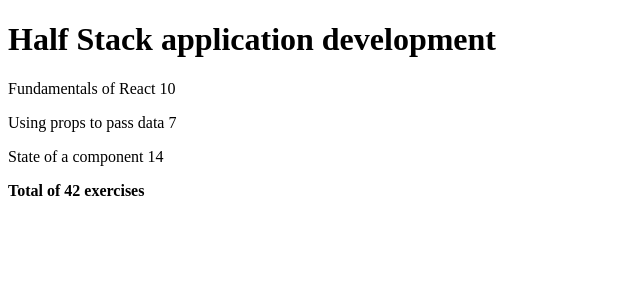
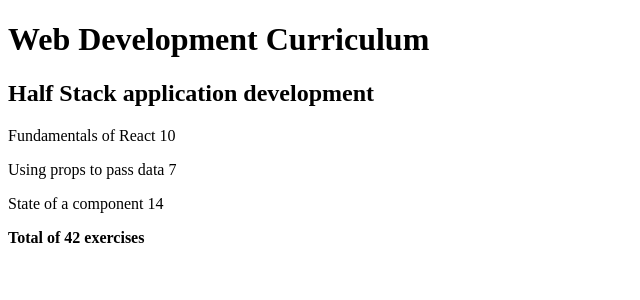
Before and after one commit to Jaathavan/FSO-2022-Exercise-Solutions, a React (Create React App) app in the folder part2/courseinfo/: page / in a window 1280 px wide. Shown: the top 300 px of the page, without its empty margins (0-640 px from the left). Built offline with nearby package versions, Linux system fonts and the light colour scheme.

Commit message:
modify App and course component to fit new layout

```diff
--- a/part2/courseinfo/src/App.js
+++ b/part2/courseinfo/src/App.js
@@ -2,7 +2,7 @@ const Header = ( {course} ) => {
 
   return (
     <div>
-      <h1>{course}</h1>
+      <h2>{course}</h2>
     </div>
   )
 }
@@ -116,7 +116,12 @@ const App = () => {
     }
   ]
 
-  return <Course course={courses[0]} />
+  return (
+  <div>
+    <h1>Web Development Curriculum</h1>
+    <Course course={courses[0]} />
+  </div>
+  )
 }
 
 export default App
```
